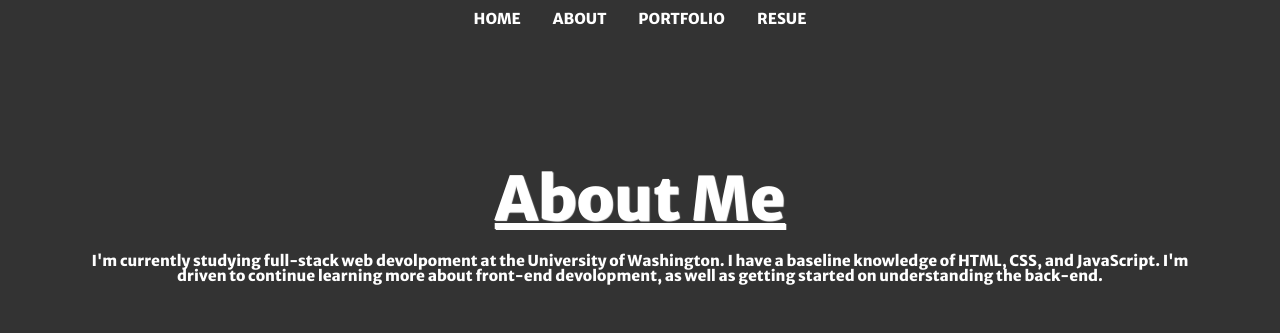
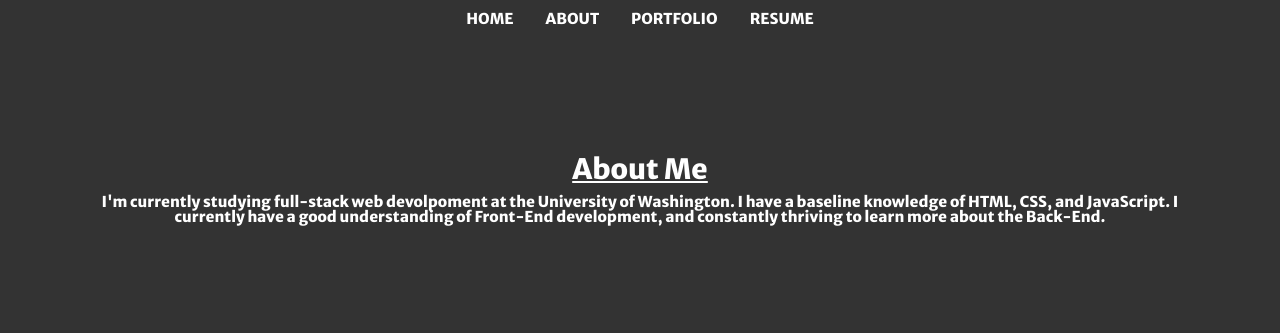
Before and after one commit to Nickcostanza/personal-portfolio, a plain HTML site: page about-me.html in a window 1280 px wide. Shown: the top 333 px of the page. Drawn offline with nearby package versions, Linux system fonts and the light colour scheme.

Commit message:
Added Resume PDF, possibly final touches on html/css

```diff
--- a/about-me.html
+++ b/about-me.html
@@ -21,15 +21,15 @@
               <a class="nav-link" href="portfolio.html">PORTFOLIO</a>
             </li>
             <li class="nav-item">
-                <a class="nav-link" href="#">RESUE</a>
+                <a class="nav-link" target="#" href="assets/Nicholas_Costanza_-_Web_Developer.pdf">RESUME</a>
               </li>
           </ul>
     </nav>
    <div class="main-container">
       <div class="jumbotron jumbotron-fluid">
         <div class="container">
-         <h1 style="text-align: center; text-decoration: underline;">About Me</h1>
-          <p style="text-align: center;">I'm currently studying full-stack web devolpoment at the University of Washington. I have a baseline knowledge of HTML, CSS, and JavaScript. I'm driven to continue learning more about front-end devolopment, as well as getting started on understanding the back-end.</p>
+        <header><h3 style="text-align: center; text-decoration: underline;">About Me</h3></header>
+          <p style="text-align: center;">I'm currently studying full-stack web devolpoment at the University of Washington. I have a baseline knowledge of HTML, CSS, and JavaScript. I currently have a good understanding of Front-End development, and constantly thriving to learn more about the Back-End.</p>
         </div>
       </div>
       <div class="social">
--- a/style.css
+++ b/style.css
@@ -68,3 +68,7 @@ h5 {
 .get-links:hover {
     color:#eb5d00;
 }
+
+#port-head {
+    padding-top: 10px;
+}
```
Also changed, not shown: index.html (+1 -1 lines), portfolio.html (+2 -2 lines), 1 other file.
